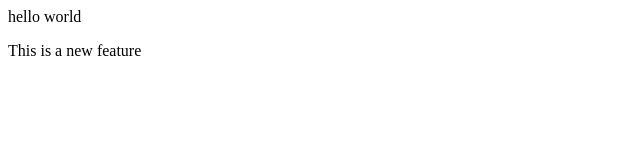
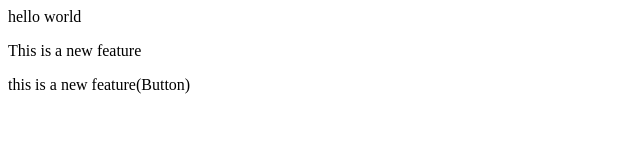
Before and after one commit to dipankarpaul0001/myfirst-github, a plain HTML site: page index.html in a window 1280 px wide. Shown: the whole page, without its empty margins (0-640 px from the left). Drawn offline with Linux system fonts and the light colour scheme.

```diff
--- a/index.html
+++ b/index.html
@@ -1,2 +1,3 @@
 <p>hello world</p>
 <p>This is a new feature</p>
+<p>this is a new feature(Button)</p>
```
